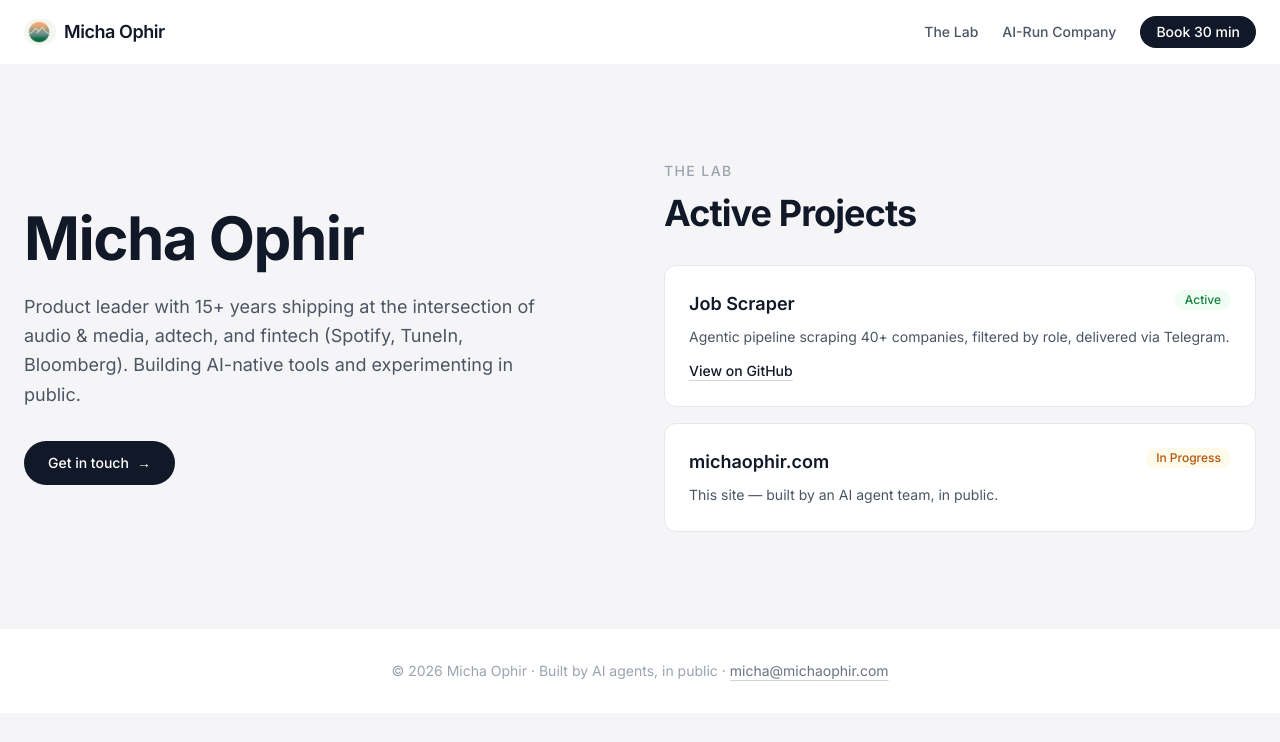
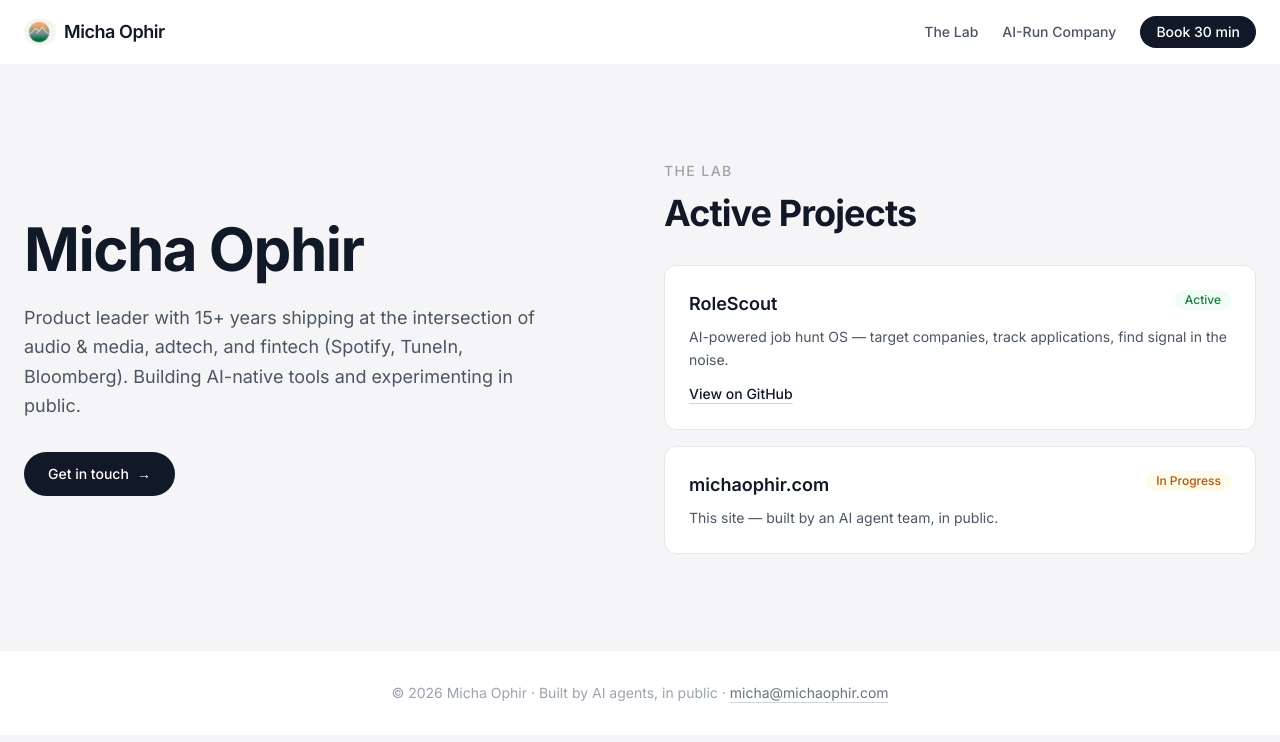
Before and after one commit to michaophir/michaophir-site, a Next.js app: page / in a window 1280 px wide. Shown: the top 742 px of the page. Built offline with nearby package versions, Linux system fonts and the light colour scheme.

Commit message:
Update the Jobscraper card. The card now reads "RoleScout"

```diff
--- a/components/lab.tsx
+++ b/components/lab.tsx
@@ -1,8 +1,8 @@
 const projects = [
   {
-    title: "Job Scraper",
+    title: "RoleScout",
     description:
-      "Agentic pipeline scraping 40+ companies, filtered by role, delivered via Telegram.",
+      "AI-powered job hunt OS — target companies, track applications, find signal in the noise.",
     status: "Active",
     link: "https://github.com/michaophir/sandbox",
   },
```
